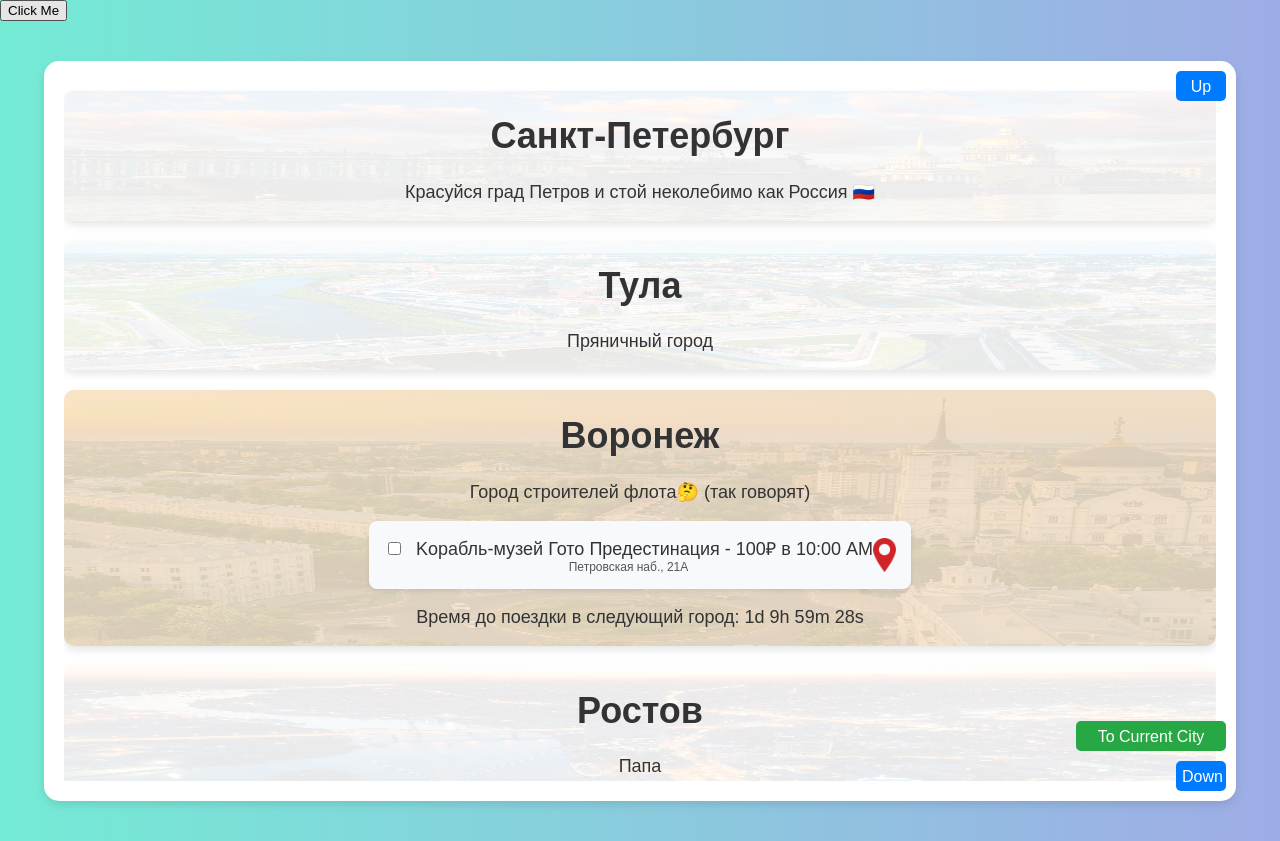
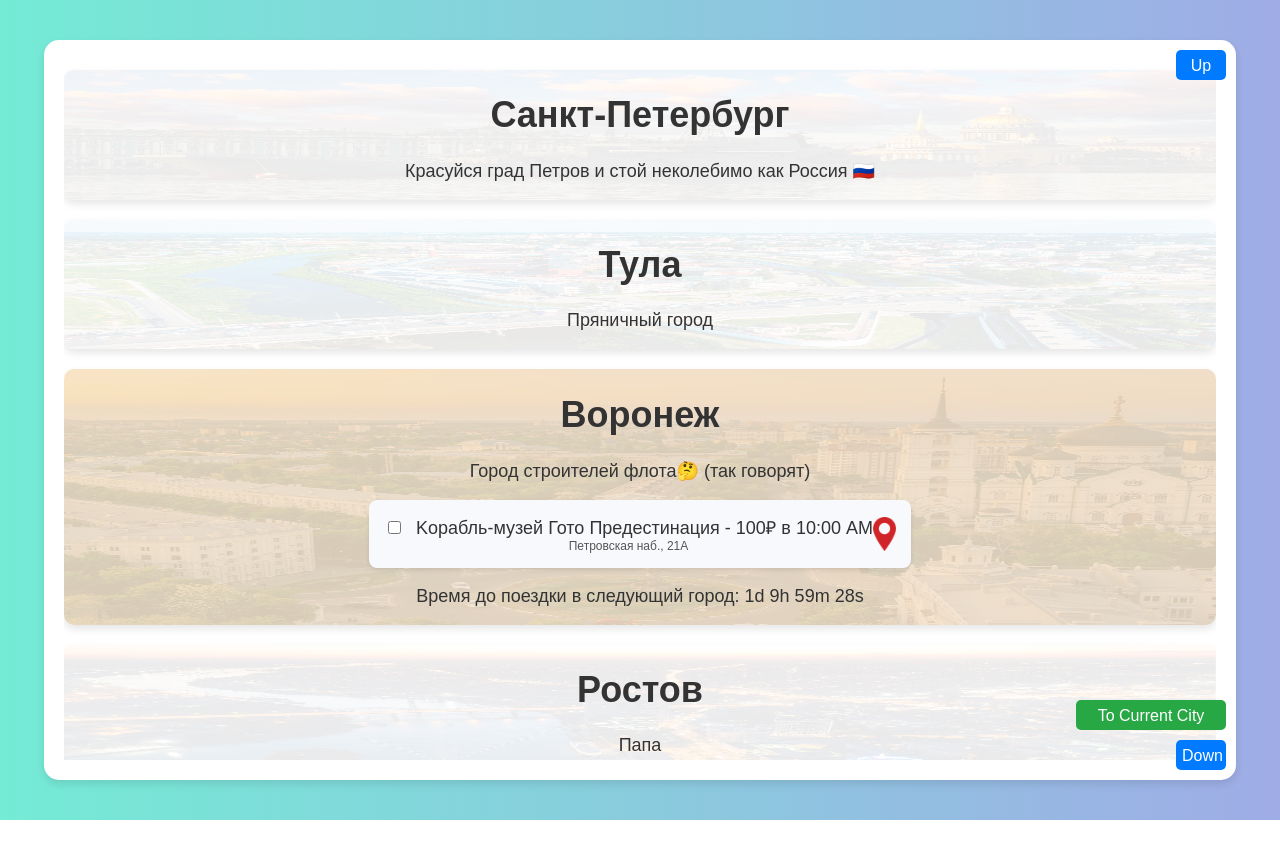
Before and after one commit to Yunten/web-app-test, a plain HTML site: page index.html in a window 1280 px wide. After the commit the page ends 820 px from the top, so only its background shows below. Drawn offline with Linux system fonts and the light colour scheme.

Commit message:
Update index.html

```diff
--- a/index.html
+++ b/index.html
@@ -4,7 +4,7 @@
     <meta charset="UTF-8">
     <meta name="viewport" content="width=device-width, initial-scale=1.0">
     <title>City Carousel</title>
-    <script src="https://telegram.org/js/telegram-web-app.js"></script> <button onclick="javascript:Telegram.WebApp.openLink('https://www.google.com/');">Click Me</button>
+    <script src="https://telegram.org/js/telegram-web-app.js"></script>
     <link rel="stylesheet" href="styles.css">
 </head>
 <body>
```
